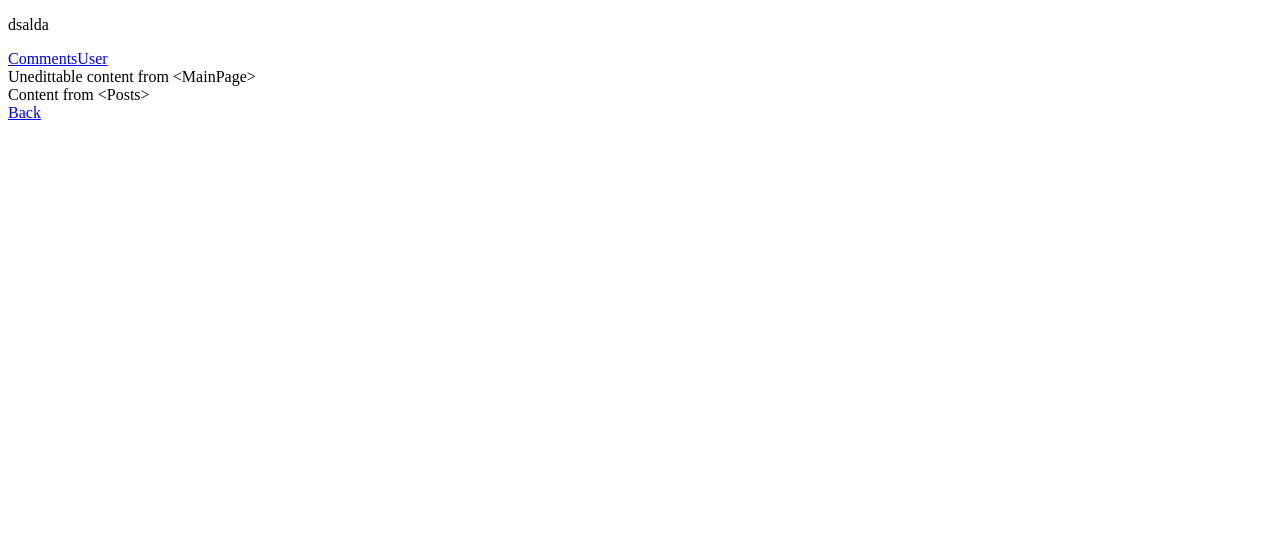
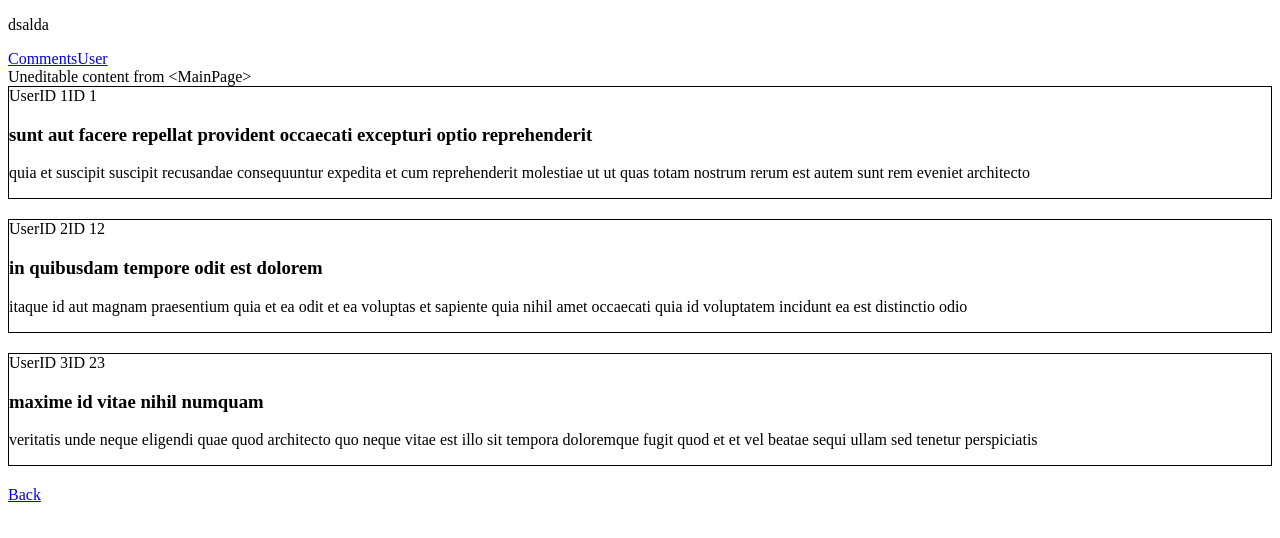
Before and after one commit to crucian-afk/gifts-n-merch, a React (Create React App) app: page / in a window 1280 px wide. Shown: the top 538 px of the page. Built offline with nearby package versions, Linux system fonts and the light colour scheme.

Commit message:
Add posts on index page

```diff
--- a/src/components/app/app.tsx
+++ b/src/components/app/app.tsx
@@ -5,13 +5,14 @@ import Comments from '../comments/comments';
 import MainPage from '../main-page/main-page';
 import NotFound from '../not-found/not-found';
 import {AppRoute} from '../../const';
+import {posts} from '../../mocks/mock-data';
 
 export default function App(): JSX.Element {
   return (
     <BrowserRouter>
       <Routes>
         <Route path={AppRoute.Root} element={<MainPage />}>
-          <Route index element={<Posts />} />
+          <Route index element={<Posts posts={posts} />} />
           <Route path={AppRoute.Comments} element={<Comments />} />
           <Route path={AppRoute.User} element={<User />} />
         </Route>
--- a/src/components/main-page/main-page.tsx
+++ b/src/components/main-page/main-page.tsx
@@ -1,7 +1,14 @@
 import {Link, Outlet} from 'react-router-dom';
 import {AppRoute} from '../../const';
+// import {posts} from '../../mocks/mock-data';
+// import {Posts} from '../../types/mock-types';
+
+// type mainProps = {
+//   posts: Posts;
+// }
 
 export default function MainPage() {
+  // const {posts} = props;
   return (
     <>
       <header>
@@ -10,7 +17,7 @@ export default function MainPage() {
         <Link to={AppRoute.User}>User</Link>
       </header>
       <main>
-        Unedittable content from &lt;MainPage&gt;
+        Uneditable content from &lt;MainPage&gt;
       </main>
       <Outlet />
     </>
--- /dev/null
+++ b/src/components/post/newsPost.tsx
@@ -0,0 +1,17 @@
+import {Post} from '../../types/mock-types';
+
+type postProps = {
+  post: Post;
+}
+
+export default function NewsPost({post}: postProps) {
+  const {userId, id, title, body} = post;
+  return (
+    <div style={{border: '1px solid black', marginBottom: '20px'}}>
+      <span>UserID {userId}</span>
+      <span>ID {id}</span>
+      <h3>{title}</h3>
+      <p>{body}</p>
+    </div>
+  );
+}
--- a/src/components/posts/posts.tsx
+++ b/src/components/posts/posts.tsx
@@ -1,11 +1,18 @@
 import {Link} from 'react-router-dom';
+import {PostsType} from '../../types/mock-types';
+import NewsPost from '../post/newsPost';
 
-export default function Posts() {
+type postsProps = {
+  posts: PostsType;
+}
+
+export default function Posts(props: postsProps): JSX.Element {
+  const {posts} = props;
   return (
     <>
-      <div>
-        Content from &lt;Posts&gt;
-      </div>
+      {posts.map((post) => (
+        <NewsPost key={post.id} post={post} />
+      ))}
       <Link to="/">Back</Link>
     </>
   );
--- a/src/mocks/mock-data.ts
+++ b/src/mocks/mock-data.ts
@@ -21,8 +21,8 @@ export const users: User[] = [
     company: {
       name: 'Romaguera-Crona',
       catchPhrase: 'Multi-layered client-server neural-net',
-      bs: 'harness real-time e-markets'
-    }
+      bs: 'harness real-time e-markets',
+    },
   },
   {
     id: 2,
@@ -67,7 +67,7 @@ export const users: User[] = [
     company: {
       name: 'Deckow-Crist',
       catchPhrase: 'Proactive didactic contingency',
-      bs: 'synergize scalable supply-chains'
+      bs: 'synergize scalable supply-chains',
     },
   },
 ];
@@ -99,20 +99,20 @@ export const comments: Comment[] = [
     id: 1,
     name: 'id labore ex et quam laborum',
     email: 'Eliseo@gardner.biz',
-    body: 'laudantium enim quasi est quidem magnam voluptate ipsam eos\ntempora quo necessitatibus\ndolor quam autem quasi\nreiciendis et nam sapiente accusantium'
+    body: 'laudantium enim quasi est quidem magnam voluptate ipsam eos\ntempora quo necessitatibus\ndolor quam autem quasi\nreiciendis et nam sapiente accusantium',
   },
   {
     postId: 2,
     id: 6,
     name: 'et fugit eligendi deleniti quidem qui sint nihil autem',
     email: 'Presley.Mueller@myrl.com',
-    body: 'doloribus at sed quis culpa deserunt consectetur qui praesentium\naccusamus fugiat dicta\nvoluptatem rerum ut voluptate autem\nvoluptatem repellendus aspernatur dolorem in'
+    body: 'doloribus at sed quis culpa deserunt consectetur qui praesentium\naccusamus fugiat dicta\nvoluptatem rerum ut voluptate autem\nvoluptatem repellendus aspernatur dolorem in',
   },
   {
     postId: 1,
     id: 1,
     name: 'id labore ex et quam laborum',
     email: 'Eliseo@gardner.biz',
-    body: 'laudantium enim quasi est quidem magnam voluptate ipsam eos\ntempora quo necessitatibus\ndolor quam autem quasi\nreiciendis et nam sapiente accusantium'
+    body: 'laudantium enim quasi est quidem magnam voluptate ipsam eos\ntempora quo necessitatibus\ndolor quam autem quasi\nreiciendis et nam sapiente accusantium',
   },
 ];
--- a/src/types/mock-types.ts
+++ b/src/types/mock-types.ts
@@ -37,6 +37,8 @@ export type Post = {
   body: string,
 }
 
+export type PostsType = Post[]
+
 // Comment
 export type Comment = {
   postId: number,
```
